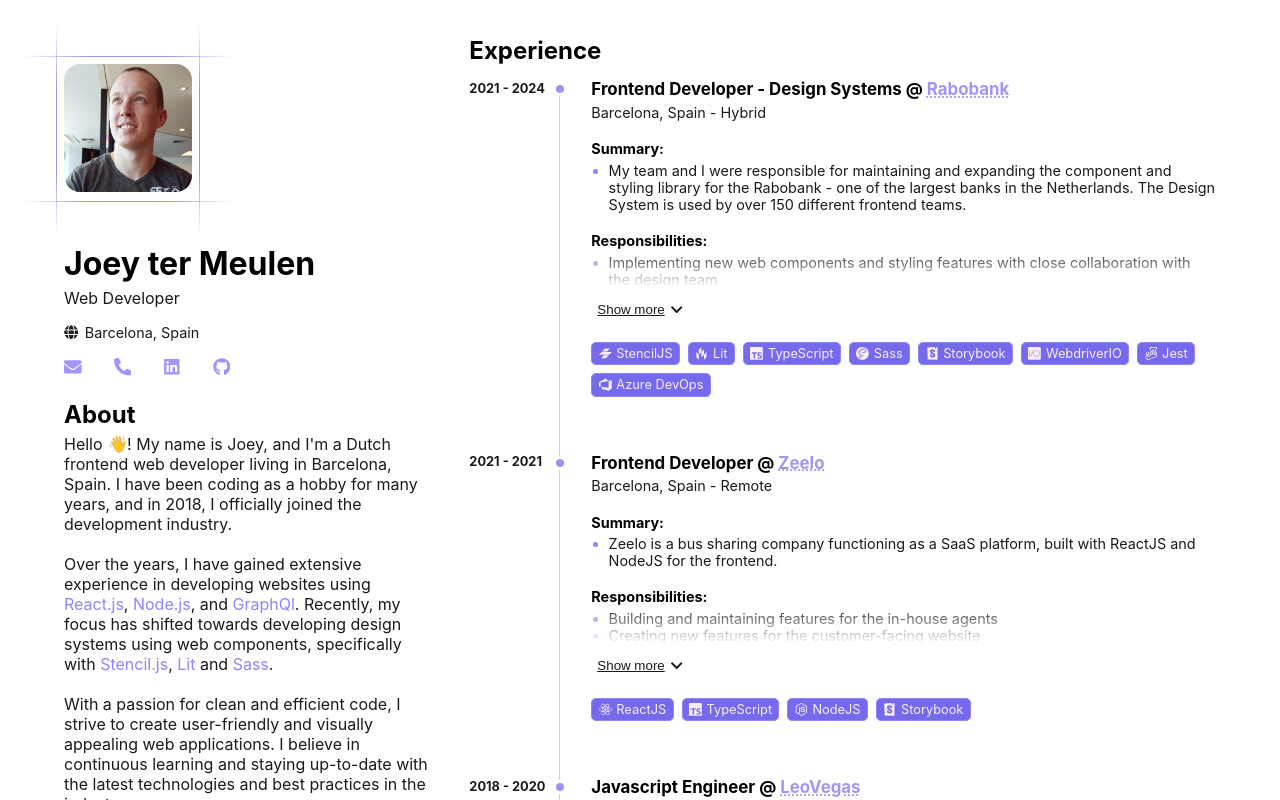
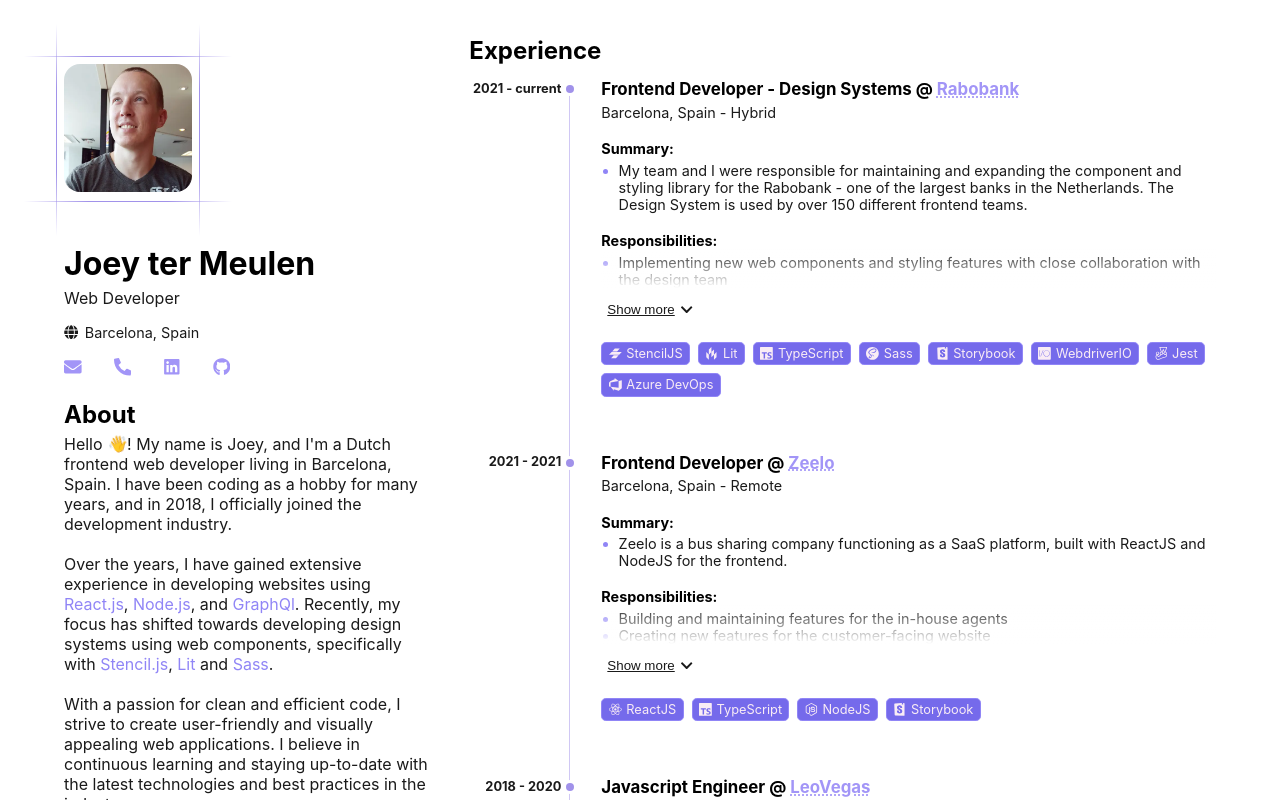
Before and after one commit to JtMeulen/portfolio-2024, a React (Vite) app: page / in a window 1280 px wide. Shown: the top 800 px of the page. Built offline with nearby package versions, Linux system fonts and the light colour scheme.

Commit message:
chore: update current year experience

```diff
--- a/public/data/experience.json
+++ b/public/data/experience.json
@@ -6,7 +6,7 @@
     "location": "Barcelona, Spain",
     "type": "Hybrid",
     "startYear": "2021",
-    "endYear": "2024",
+    "endYear": "current",
     "summary": "My team and I were responsible for maintaining and expanding the component and styling library for the Rabobank - one of the largest banks in the Netherlands. The Design System is used by over 150 different frontend teams.",
     "responsibilities": [
       "Implementing new web components and styling features with close collaboration with the design team",
--- a/src/components/Experience/Experience.module.scss
+++ b/src/components/Experience/Experience.module.scss
@@ -18,17 +18,17 @@
 
 .experience {
   display: grid;
-  grid-template-columns: 90px auto; // First column fixed, second column takes remaining space
+  grid-template-columns: 100px auto; // First column fixed, second column takes remaining space
   list-style: none;
 
   & .timePeriod {
-    padding-inline-end: 1rem;
-    text-align: start;
+    padding-inline-end: 0.5rem;
+    text-align: end;
     grid-column: 1;
-    width: 120px;
+    width: 100px;
 
     & p {
-      text-wrap: wrap;
+      text-wrap: nowrap;
       font-size: 0.8rem;
       margin: 0.1rem 0;
     }
@@ -96,6 +96,7 @@
       grid-row: 1;
       grid-column: 1;
       padding-inline-start: 1rem;
+      text-align: start;
     }
 
     & .content {
```
